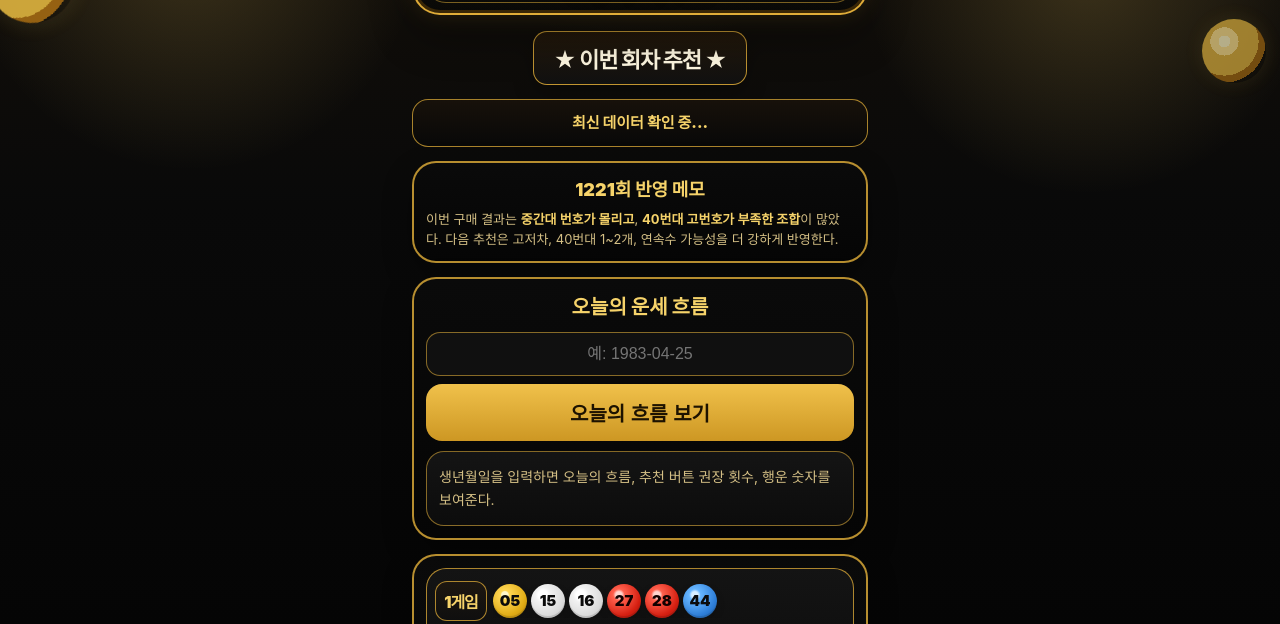
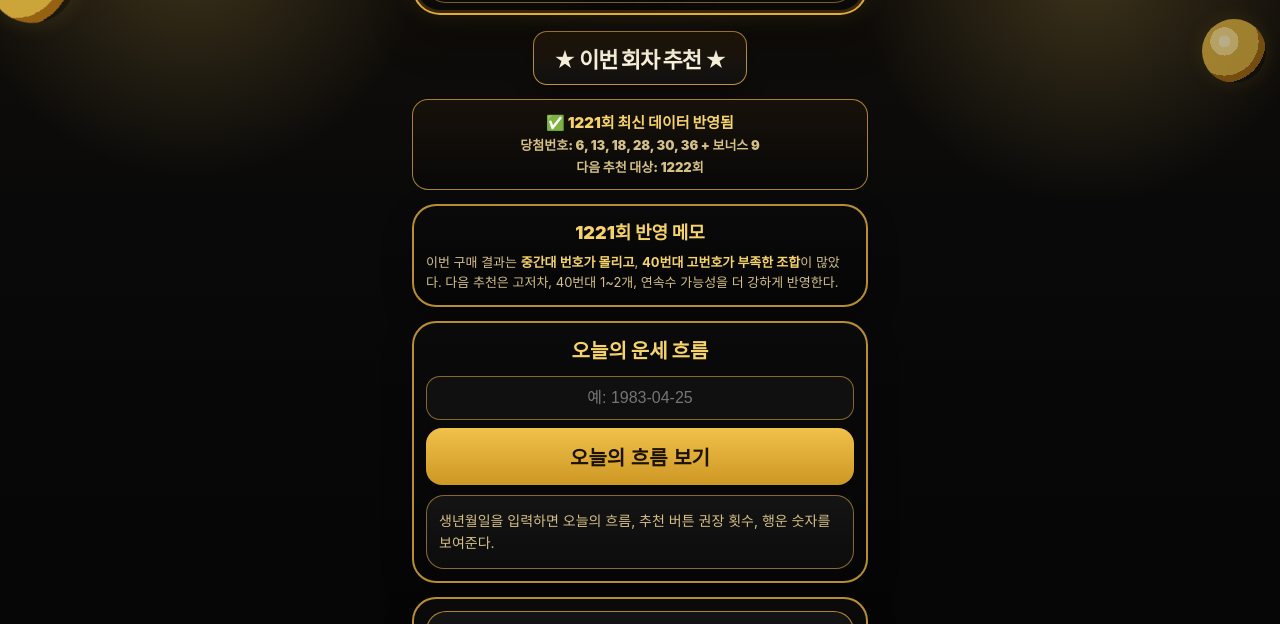
Before and after one commit to chemdtycm-hash/eokeokeok, a website: page index.html in a window 1280 px wide. Shown: the part 161-785 px from the top of the page. Drawn offline with Linux system fonts and the light colour scheme.

Commit message:
Add files via upload

```diff
--- a/index.html
+++ b/index.html
@@ -360,6 +360,7 @@
     renderAll();
   </script>
 
+
 <script>
 async function loadLatestLottoJson() {
   try {
@@ -369,35 +370,45 @@ async function loadLatestLottoJson() {
     const d = await res.json();
     const row = Array.isArray(d.rounds) ? d.rounds[0] : d;
 
-    const round = Number(row.no ?? row.round ?? row.drwNo ?? 0);
+    const round = Number(row.draw_no ?? row.no ?? row.round ?? row.drwNo ?? 0);
     const numbers = (
       row.numbers ??
       row.nums ??
       [row.drwtNo1, row.drwtNo2, row.drwtNo3, row.drwtNo4, row.drwtNo5, row.drwtNo6]
     ).slice(0, 6).map(Number);
 
-    if (!round || numbers.length !== 6 || numbers.some(n => !n)) return;
+    const bonus = Number(row.bonus_no ?? row.bonus ?? row.bnusNo ?? 0);
+    const date = row.date ?? row.drwNoDate ?? d.updated ?? "";
+
+    if (!round || numbers.length !== 6 || numbers.some(n => !n)) {
+      throw new Error("latest.json format not recognized");
+    }
 
     window.LATEST_JSON_LOTTO = {
       round: round,
       numbers: numbers,
-      bonus: Number(row.bonus ?? row.bnusNo ?? 0),
+      bonus: bonus,
       source: row.source ?? "data/latest.json",
-      updated: d.updated ?? row.date ?? row.drwNoDate ?? ""
+      updated: date
     };
 
     if (Array.isArray(window.OFFICIAL_DB)) {
       const exists = window.OFFICIAL_DB.some(r => Number(r.round) === round);
       if (!exists) {
-        window.OFFICIAL_DB.unshift({
-          round: round,
-          numbers: numbers,
-          bonus: window.LATEST_JSON_LOTTO.bonus
-        });
+        window.OFFICIAL_DB.unshift({ round: round, numbers: numbers, bonus: bonus });
       }
     }
 
     const nextRound = round + 1;
+
+    const latestInfo = document.getElementById("latest-info");
+    if (latestInfo) {
+      latestInfo.innerHTML =
+        "✅ " + round + "회 최신 데이터 반영됨<br>" +
+        "<span style='color:#d4bf85;font-size:13px;'>당첨번호: " + numbers.join(", ") +
+        (bonus ? " + 보너스 " + bonus : "") +
+        "<br>다음 추천 대상: " + nextRound + "회</span>";
+    }
 
     document.querySelectorAll("body *").forEach(el => {
       if (el.childNodes.length === 1 && el.childNodes[0].nodeType === 3) {
@@ -410,23 +421,20 @@ async function loadLatestLottoJson() {
     if (typeof renderAll === "function") renderAll();
     if (typeof renderSets === "function") renderSets();
 
-
+    console.log("latest lotto json loaded:", window.LATEST_JSON_LOTTO);
+  } catch (err) {
     const latestInfo = document.getElementById("latest-info");
     if (latestInfo) {
       latestInfo.innerHTML =
-        "✅ " + round + "회 최신 데이터 반영됨<br>" +
-        "<span style='color:#d4bf85;font-size:13px;'>다음 추천 대상: " + nextRound + "회 · 데이터 출처: data/latest.json</span>";
+        "⚠️ 최신 데이터 읽기 실패<br><span style='color:#d4bf85;font-size:13px;'>내장 데이터로 실행 중</span>";
     }
-
-    console.log("latest lotto json loaded:", window.LATEST_JSON_LOTTO);
-
-  } catch (err) {
     console.warn("latest.json을 읽지 못해 내장 데이터로 실행합니다.", err);
   }
 }
 
 loadLatestLottoJson();
 </script>
+
 
 
 <script>
```
